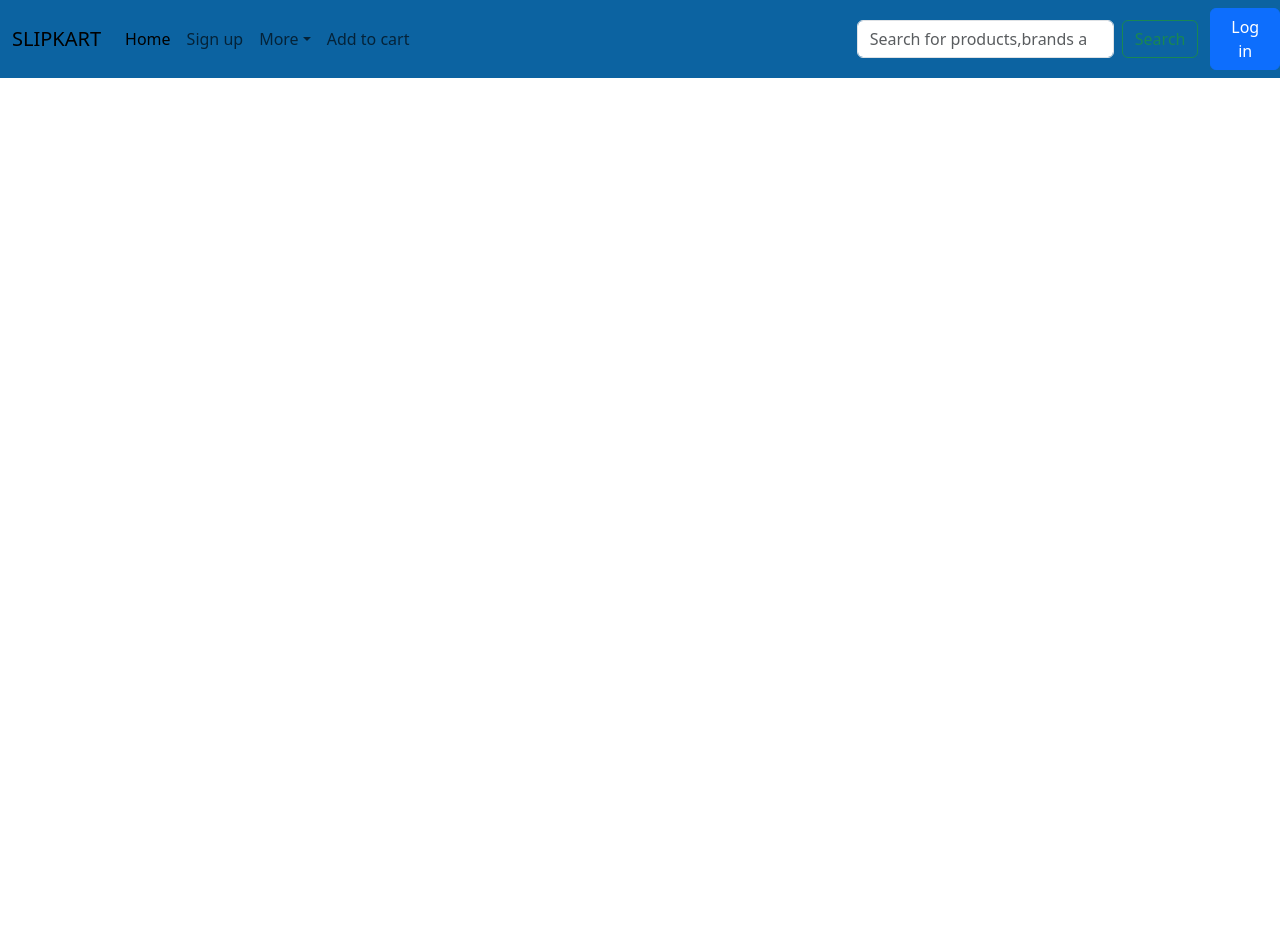
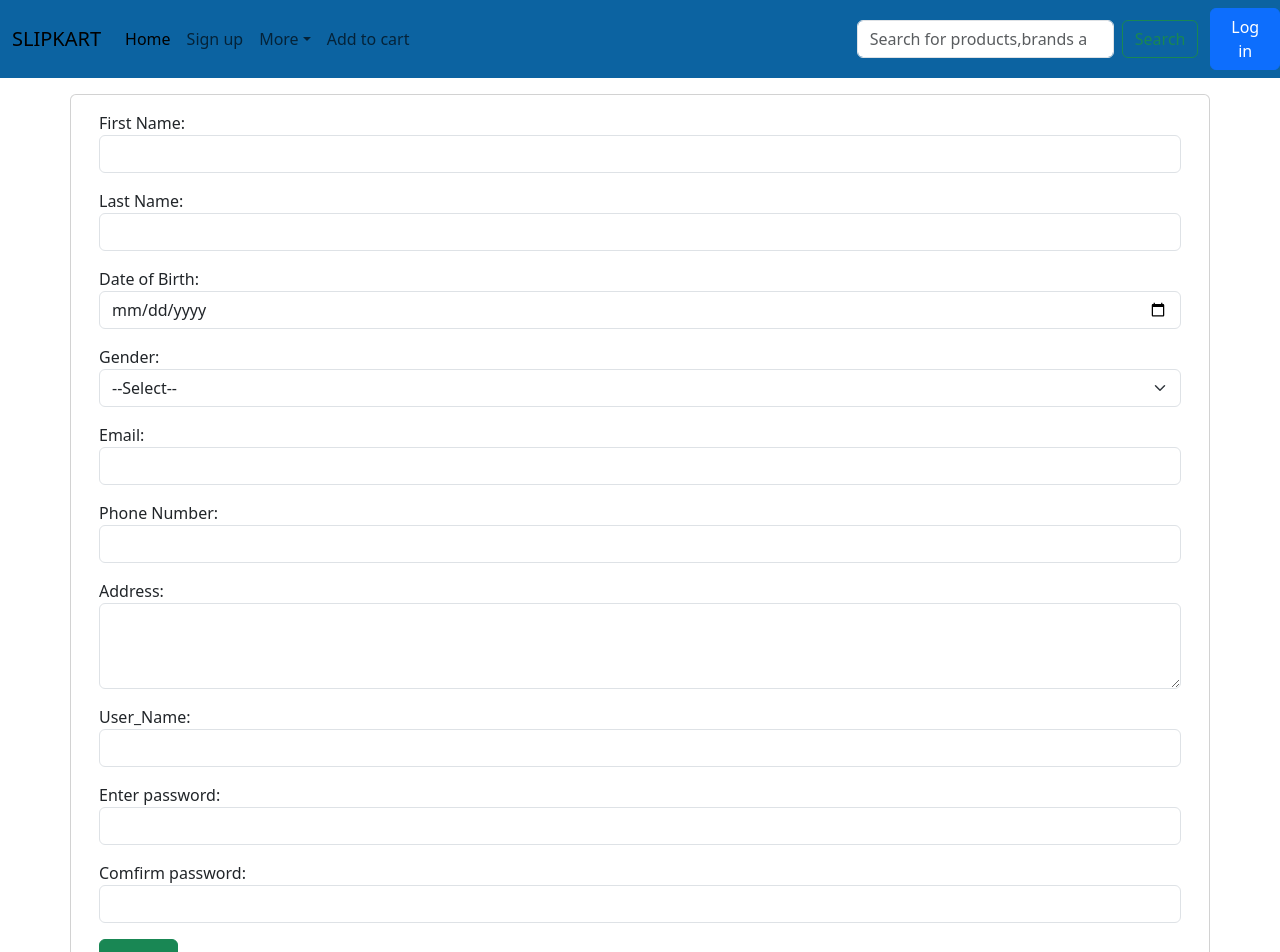
Before and after one commit to Aritrama12/ecom, a React (Create React App) app: page /signup in a window 1280 px wide. Shown: the top 952 px of the page. Before the commit the page ends 800 px from the top, so only its background shows below. Built offline with nearby package versions, Linux system fonts and the light colour scheme.

Commit message:
Upadate Home Login Signup

```diff
--- a/src/public/Home.jsx
+++ b/src/public/Home.jsx
@@ -3,11 +3,12 @@ import React from 'react'
 export default function Home() {
   return (
     <>
-      <div id="carouselExampleCaptions" className="carousel slide">
+      <h1>E-Commerce Website</h1>
+      <div id="carouselExampleIndicators" className="carousel slide">
         <div className="carousel-indicators">
           <button
             type="button"
-            data-bs-target="#carouselExampleCaptions"
+            data-bs-target="#carouselExampleIndicators"
             data-bs-slide-to={0}
             className="active"
             aria-current="true"
@@ -15,49 +16,32 @@ export default function Home() {
           />
           <button
             type="button"
-            data-bs-target="#carouselExampleCaptions"
+            data-bs-target="#carouselExampleIndicators"
             data-bs-slide-to={1}
             aria-label="Slide 2"
           />
           <button
             type="button"
-            data-bs-target="#carouselExampleCaptions"
-            data-bs-slide-to={2}
-            aria-label="Slide 3"
-          />
-          <button
-            type="button"
-            data-bs-target="#carouselExampleCaptions"
+            data-bs-target="#carouselExampleIndicators"
             data-bs-slide-to={2}
             aria-label="Slide 3"
           />
         </div>
         <div className="carousel-inner">
           <div className="carousel-item active">
-            <img src="./img/59cc03576ab30951.webp" className="d-block w-100" alt="" />
-            <div className="carousel-caption d-none d-md-block">
-            </div>
+            <img src="./image/5b309e98775e22e4.webp" className="d-block w-100" alt="Bed" />
           </div>
           <div className="carousel-item">
-            <img src="./img/5b309e98775e22e4.webp" className="d-block w-100" alt="" />
-            <div className="carousel-caption d-none d-md-block">
-            </div>
+            <img src="./image/1338bd4fc60390d8.webp" className="d-block w-100" alt="Sofa" />
           </div>
           <div className="carousel-item">
-            <img src="./img/74f0ad81e44e6e6f.webp" className="d-block w-100" alt="" />
-            <div className="carousel-caption d-none d-md-block">
-            </div>
-          </div>
-          <div className="carousel-item">
-            <img src="./img/076c4f2ee87225d7.webp" className="d-block w-100" alt="" />
-            <div className="carousel-caption d-none d-md-block">
-            </div>
+            <img src="./image/1558a721300c7f6d.webp" className="d-block w-100" alt="Plane" />
           </div>
         </div>
         <button
           className="carousel-control-prev"
           type="button"
-          data-bs-target="#carouselExampleCaptions"
+          data-bs-target="#carouselExampleIndicators"
           data-bs-slide="prev"
         >
           <span className="carousel-control-prev-icon" aria-hidden="true" />
@@ -66,7 +50,7 @@ export default function Home() {
         <button
           className="carousel-control-next"
           type="button"
-          data-bs-target="#carouselExampleCaptions"
+          data-bs-target="#carouselExampleIndicators"
           data-bs-slide="next"
         >
           <span className="carousel-control-next-icon" aria-hidden="true" />
--- a/src/public/Signup.jsx
+++ b/src/public/Signup.jsx
@@ -2,8 +2,62 @@ import React from 'react'
 
 export default function Signup() {
   return (
-    <>
-
-    </>
+    <div className='container mt-3 mb-3 card'>
+      <form className='card-body'>
+        <div className='mb-3'>
+          <label htmlFor="fname">First Name:</label>
+          <input className='form-control' type="text" id="fname" required />
+        </div>
+        <div className='mb-3'>
+          <label htmlFor="lname">Last Name:</label>
+          <input className='form-control' type="text" id="lname" required />
+        </div>
+        <div className='mb-3'>
+          <label htmlFor="dob">Date of Birth:</label>
+          <input className='form-control' type="date" id="dob" required />
+        </div>
+        <div className='mb-3'>
+          <label htmlFor="gender">Gender:</label>
+          <select id="gender" required className='form-select'>
+            <option value="">--Select--</option>
+            <option value="male">Male</option>
+            <option value="female">Female</option>
+            <option value="other">Other</option>
+          </select>
+        </div>
+        <div className='mb-3'>
+          <label htmlFor="email">Email:</label>
+          <input className='form-control' type="email" id="email" required />
+        </div>
+        <div className='mb-3'>
+          <label htmlFor="phone">Phone Number:</label>
+          <input className='form-control' type="tel" id="phone" required />
+        </div>
+        <div className='mb-3'>
+          {/* Address */}
+          <label htmlFor="address">Address:</label>
+          <textarea
+            id="address"
+            name="address"
+            rows={3}
+            cols={40}
+            required
+            className='form-control' />
+        </div>
+         <div className='mb-3'>
+          <label htmlFor="uname">User_Name:</label>
+          <input className='form-control' type="text" id="fname" required />
+        </div>
+         <div className='mb-3'>
+          <label htmlFor="password">Enter password:</label>
+          <input className='form-control' type="text" id="fname" required />
+        </div>
+         <div className='mb-3'>
+          <label htmlFor="password">Comfirm password:</label>
+          <input className='form-control' type="text" id="fname" required />
+        </div>
+        <button type="button" className="btn btn-success">Submit</button>
+      </form>
+    </div>
   )
 }
```
Also changed, not shown: src/public/Login.jsx (added, +20 -0 lines).
